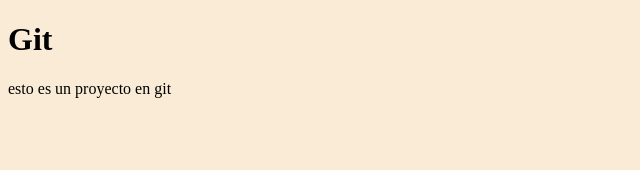
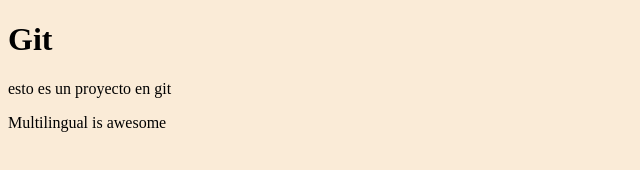
Before and after one commit to Yero123/testgit2, a plain HTML site: page index.html in a window 1280 px wide. Shown: the whole page, without its empty margins (0-640 px from the left). Drawn offline with Linux system fonts and the light colour scheme.

Commit message:
agrege el parrafo

```diff
--- a/index.html
+++ b/index.html
@@ -12,6 +12,9 @@
 <body>
   <h1>Git</h1>
   <p>esto es un proyecto en git</p>
+  <p>
+    Multilingual is awesome
+  </p>
 </body>
 
 </html>
```
